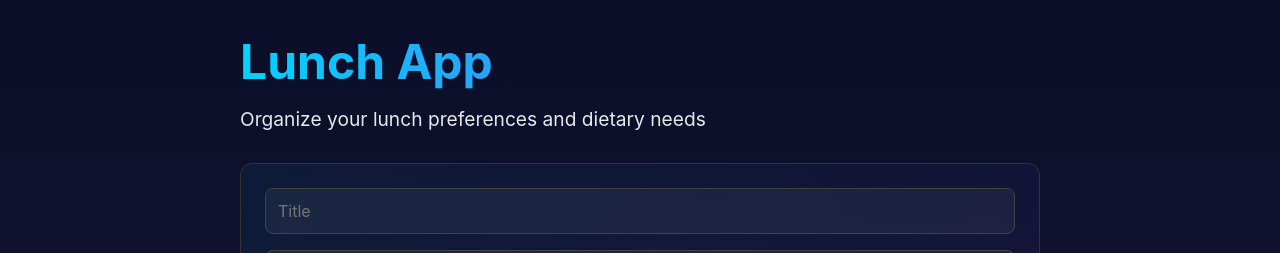
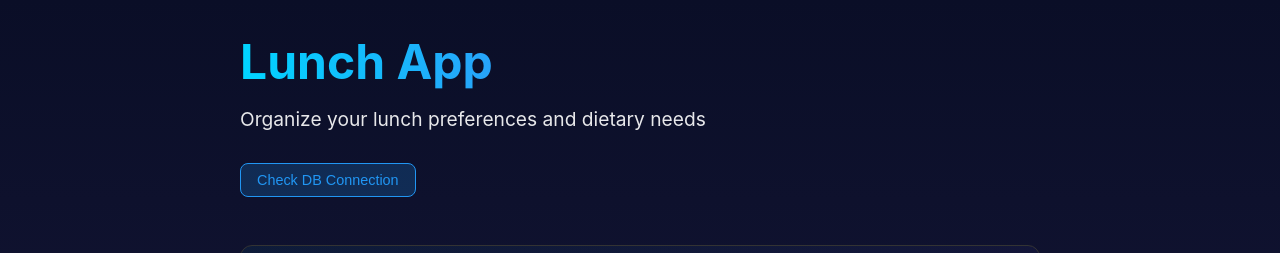
Before and after one commit to nbridgemohan/lunchappv3, a Next.js app: page / in a window 1280 px wide. Shown: the top 253 px of the page. Built offline with nearby package versions, Linux system fonts and the light colour scheme; no server answers; the database is empty.

Commit message:
fix: Update MongoDB connection URI with database name and add health check endpoint

```diff
--- /dev/null
+++ b/app/api/health/route.js
@@ -0,0 +1,26 @@
+import dbConnect from '@/lib/mongodb';
+
+export async function GET(request) {
+  try {
+    console.log('Health check: Attempting MongoDB connection...');
+    await dbConnect();
+    console.log('Health check: MongoDB connection successful');
+
+    return Response.json({
+      success: true,
+      message: 'MongoDB connection is working',
+      timestamp: new Date().toISOString(),
+    });
+  } catch (error) {
+    console.error('Health check: MongoDB connection failed:', error);
+    return Response.json(
+      {
+        success: false,
+        message: 'MongoDB connection failed',
+        error: error.message || 'Unknown error',
+        timestamp: new Date().toISOString(),
+      },
+      { status: 500 }
+    );
+  }
+}
--- a/app/page.js
+++ b/app/page.js
@@ -25,6 +25,20 @@ export default function Home() {
       setMessage('');
       setMessageType('');
     }, 3000);
+  };
+
+  const checkHealth = async () => {
+    try {
+      const res = await fetch('/api/health');
+      const data = await res.json();
+      if (data.success) {
+        showMessage('MongoDB connection OK!', 'success');
+      } else {
+        showMessage('MongoDB error: ' + (data.error || 'Unknown'), 'error');
+      }
+    } catch (error) {
+      showMessage('Health check failed: ' + error.message, 'error');
+    }
   };
 
   const fetchItems = async () => {
@@ -186,6 +200,10 @@ export default function Home() {
         <h1>Lunch App</h1>
         <p>Organize your lunch preferences and dietary needs</p>
 
+        <button onClick={checkHealth} className={styles.healthBtn}>
+          Check DB Connection
+        </button>
+
         <form onSubmit={handleSubmit} className={styles.form}>
           <input
             type="text"
--- a/app/page.module.css
+++ b/app/page.module.css
@@ -60,6 +60,24 @@
 .card p {
   opacity: 0.8;
   margin: 0;
+}
+
+.healthBtn {
+  align-self: flex-start;
+  padding: 0.5rem 1rem;
+  margin-bottom: 1rem;
+  background: rgba(33, 150, 243, 0.2);
+  color: #2196f3;
+  border: 1px solid #2196f3;
+  border-radius: 8px;
+  font-size: 0.9rem;
+  cursor: pointer;
+  transition: all 0.3s ease;
+}
+
+.healthBtn:hover {
+  background: rgba(33, 150, 243, 0.3);
+  transform: translateY(-2px);
 }
 
 .form {
--- a/lib/mongodb.js
+++ b/lib/mongodb.js
@@ -14,6 +14,7 @@ if (!cached) {
 
 async function dbConnect() {
   if (cached.conn) {
+    console.log('Using cached MongoDB connection');
     return cached.conn;
   }
 
@@ -22,14 +23,25 @@ async function dbConnect() {
       bufferCommands: false,
     };
 
+    console.log('Attempting MongoDB connection...');
     cached.promise = mongoose
       .connect(MONGODB_URI, opts)
       .then((mongoose) => {
+        console.log('MongoDB connected successfully');
         return mongoose;
+      })
+      .catch((error) => {
+        console.error('MongoDB connection error:', error);
+        throw error;
       });
   }
-  cached.conn = await cached.promise;
-  return cached.conn;
+  try {
+    cached.conn = await cached.promise;
+    return cached.conn;
+  } catch (error) {
+    console.error('Error getting MongoDB connection:', error);
+    throw error;
+  }
 }
 
 export default dbConnect;
```
Also changed, not shown: 1 other file (tests, documents, lock files or other folders).
